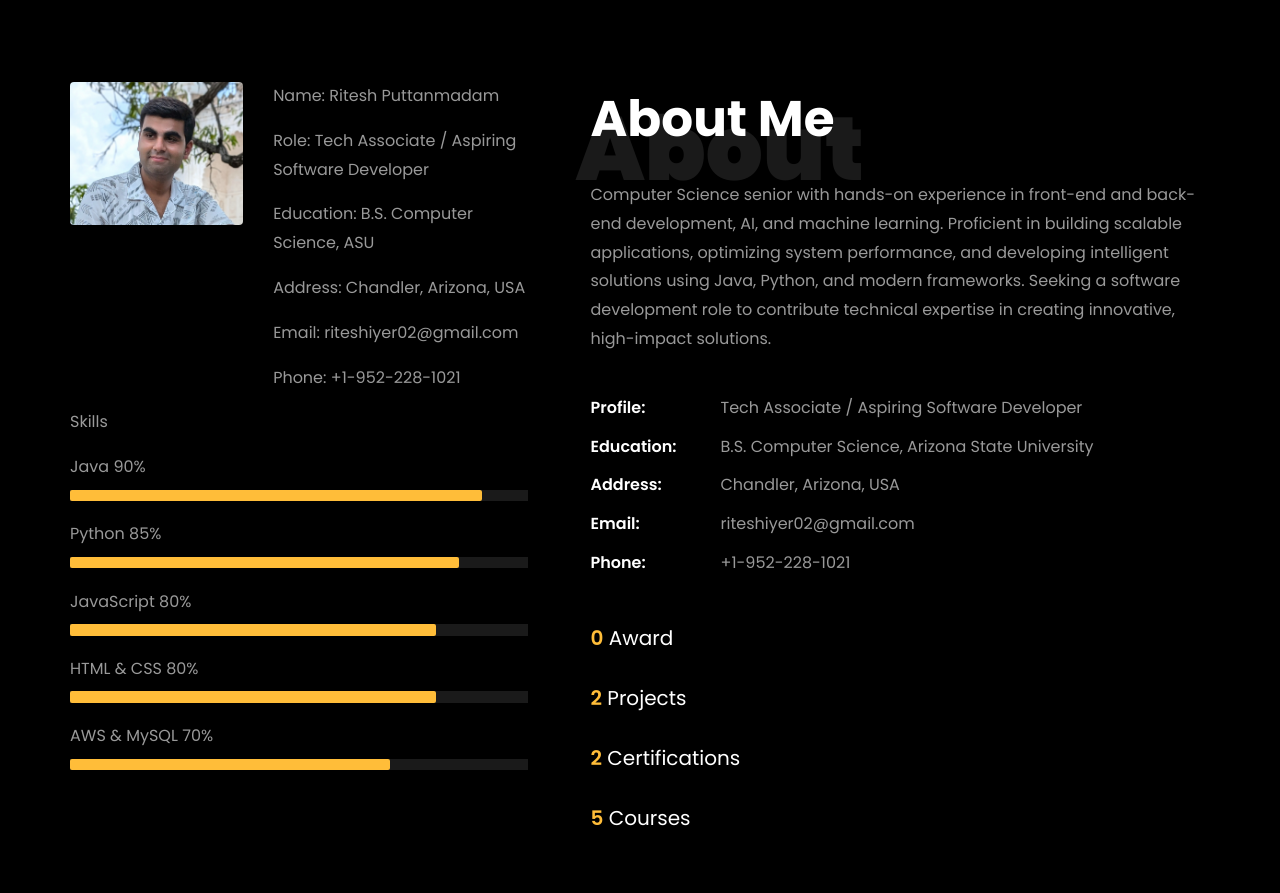
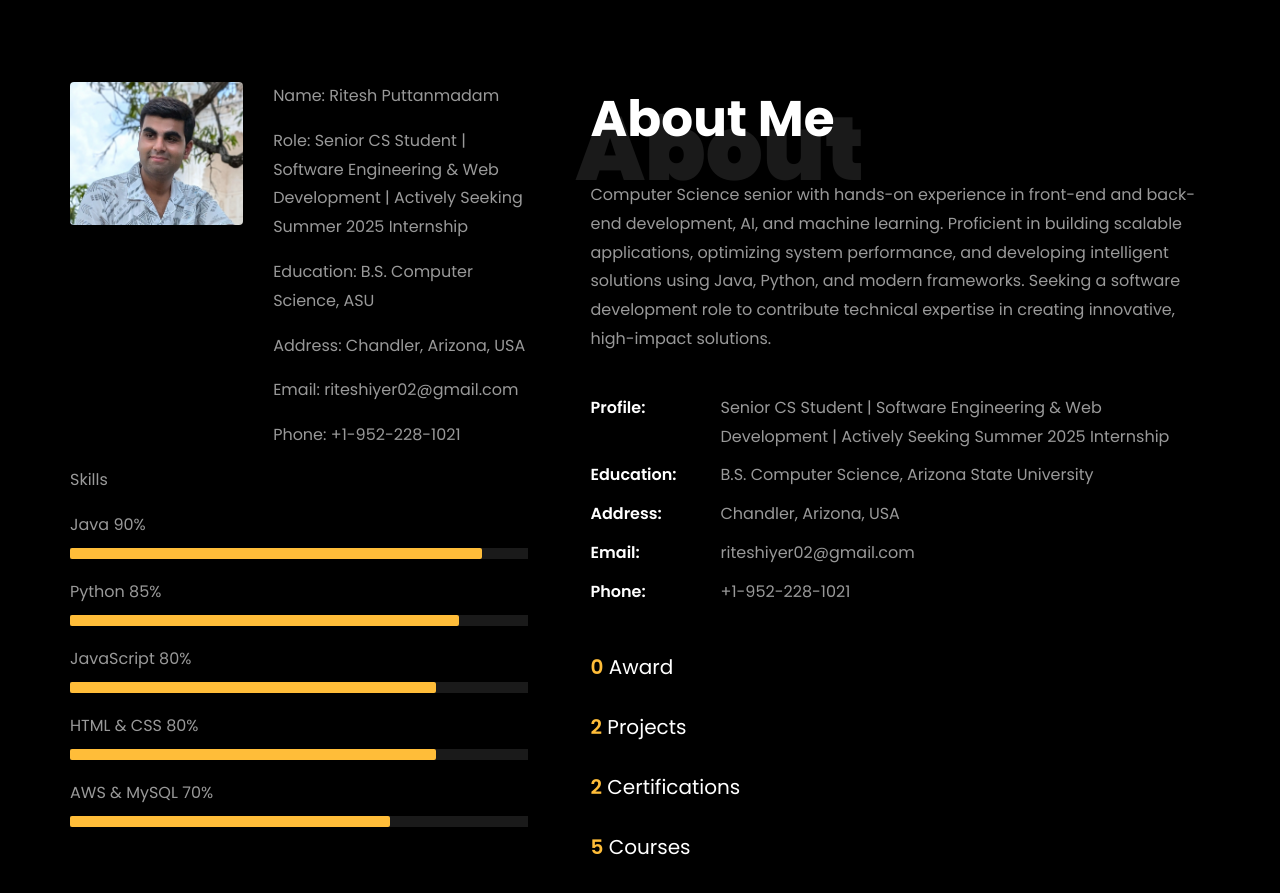
Before and after one commit to RiteshPuttanmadam28/Ritesh-Puttanmadam-portfolio, a plain HTML site: page index.html in a window 1280 px wide. Shown: the part 780-1673 px from the top of the page. Drawn offline with Linux system fonts and the light colour scheme; files whose address does not match are found by name.

Commit message:
Few modifications changes

```diff
--- a/index.html
+++ b/index.html
@@ -181,7 +181,7 @@
                     <div class="col-sm-6 col-md-7">
                       <div class="about-info">
                         <p><span class="title-s">Name: </span> <span>Ritesh Puttanmadam</span></p>
-                        <p><span class="title-s">Role: </span> <span>Tech Associate / Aspiring Software Developer</span></p>
+                        <p><span class="title-s">Role: </span> <span>Senior CS Student | Software Engineering & Web Development | Actively Seeking Summer 2025 Internship </span></p>
                         <p><span class="title-s">Education: </span> <span>B.S. Computer Science, ASU</span></p>
                         <p><span class="title-s">Address: </span> <span>Chandler, Arizona, USA</span></p>
                         <p><span class="title-s">Email: </span> <span>riteshiyer02@gmail.com</span></p>
@@ -231,7 +231,7 @@
                     Computer Science senior with hands-on experience in front-end and back-end development, AI, and machine learning. Proficient in building scalable applications, optimizing system performance, and developing intelligent solutions using Java, Python, and modern frameworks. Seeking a software development role to contribute technical expertise in creating innovative, high-impact solutions.
                   </p>
                   <ul class="about-info mt-4 px-md-0 px-2">
-                    <li class="d-flex"><span>Profile:</span> <span>Tech Associate / Aspiring Software Developer</span></li>
+                    <li class="d-flex"><span>Profile:</span> <span> Senior CS Student | Software Engineering & Web Development | Actively Seeking Summer 2025 Internship </span></li>
                     <li class="d-flex"><span>Education:</span> <span>B.S. Computer Science, Arizona State University</span></li>
                     <li class="d-flex"><span>Address:</span> <span>Chandler, Arizona, USA</span></li>
                     <li class="d-flex"><span>Email:</span> <span>riteshiyer02@gmail.com</span></li>
```
